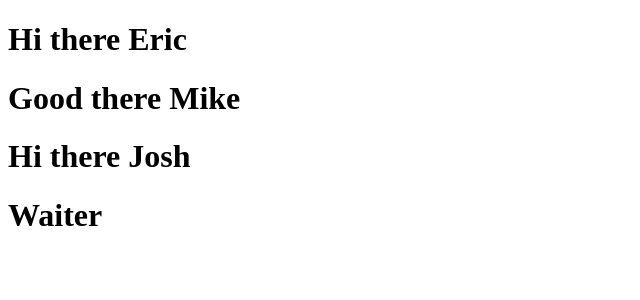
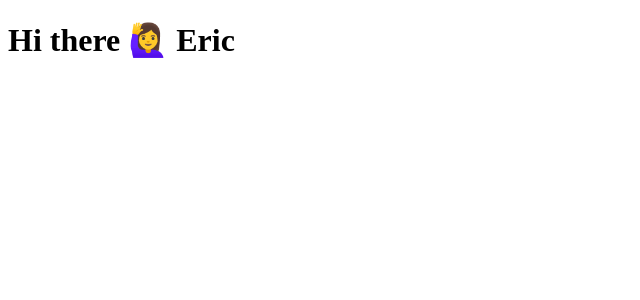
Before and after one commit to Heidi4/react-beginner-coourse, a React (Vite) app: page / in a window 1280 px wide. Shown: the top 300 px of the page, without its empty margins (0-640 px from the left). Built offline with nearby package versions, Linux system fonts and the light colour scheme.

Commit message:
Destructuring props

```diff
--- a/src/App.jsx
+++ b/src/App.jsx
@@ -3,10 +3,8 @@ import Hello from "./components/Hello";
 function App() {
   return (
     <div className="App">
-      <Hello name="Eric" message="Hi there"/>
-      <Hello name="Mike" message="Good there"/>
-      <Hello name="Josh" message="Hi there"/>
-      <Hello name="Waiter"/>
+      <Hello name="Eric" message="Hi there" emoji="🙋‍♀️"/>
+
     </div>
   );
 }
--- a/src/components/Hello.jsx
+++ b/src/components/Hello.jsx
@@ -1,9 +1,9 @@
-function Hello(props) {
-
-    console.log(props)
+function Hello({name, message, emoji}) {
   return (
     <div>
-      <h1>{props.message} {props.name}</h1>
+      <h1>
+        {message} {emoji} {name}
+      </h1>
     </div>
   );
 }
```
